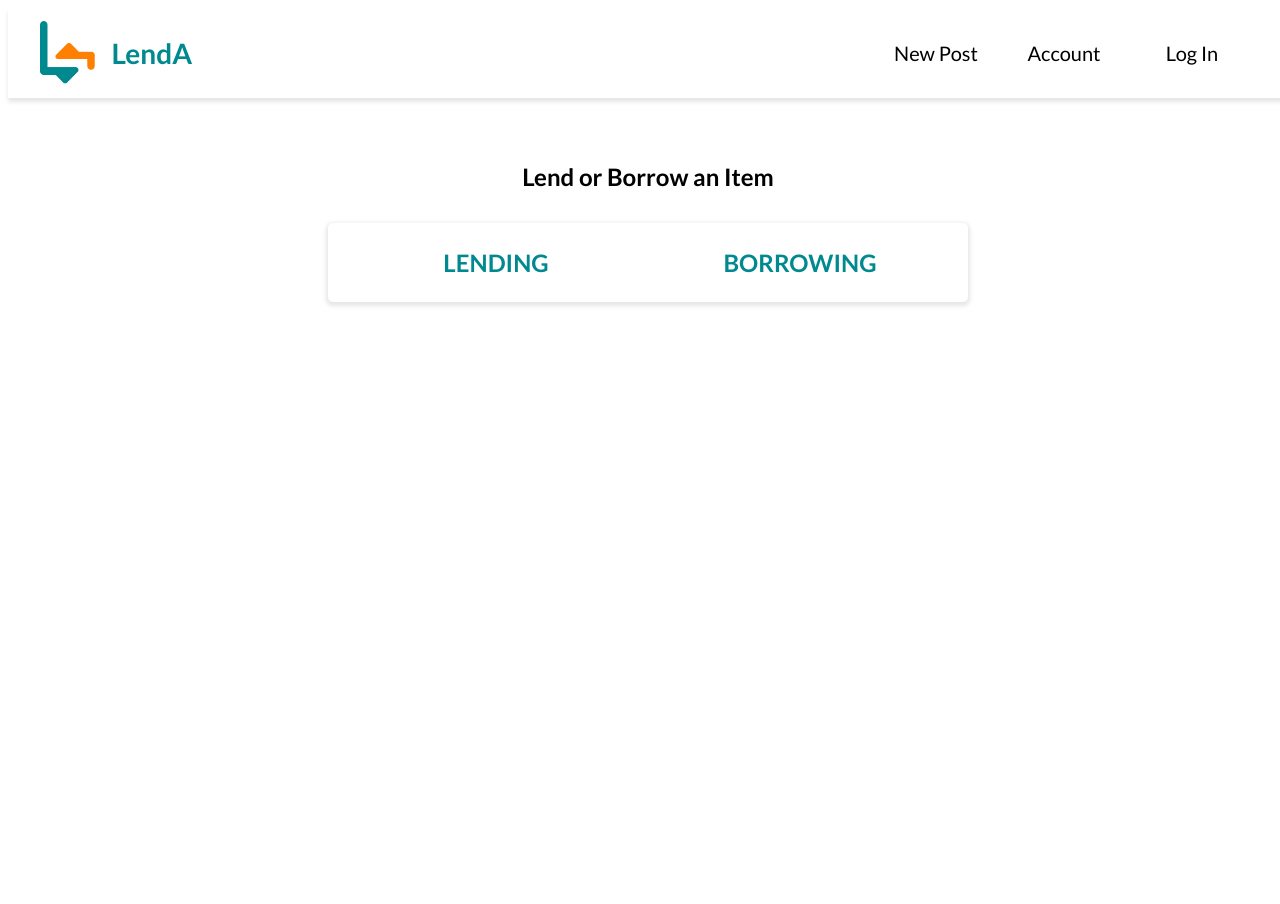
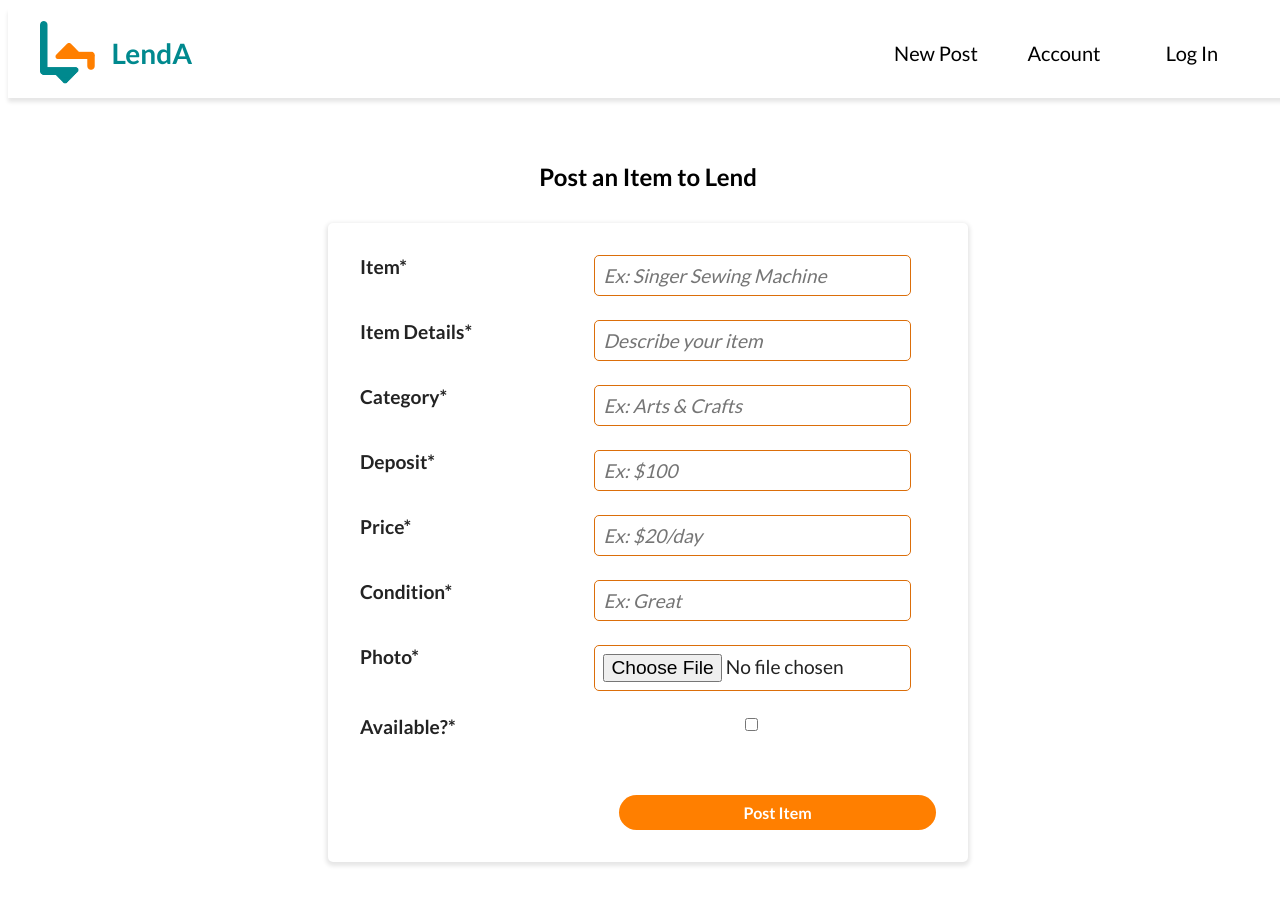
Before and after one commit to Co-Lab-You-Belong-in-Tech/LendA, a React (Create React App) app in the folder client/: page /newpost in a window 1280 px wide. Shown: the top 904 px of the page. Built offline with nearby package versions, Linux system fonts and the light colour scheme.

Commit message:
"added validation"

```diff
--- /dev/null
+++ b/client/src/app/keys.js
@@ -0,0 +1,5 @@
+
+export const AWS_BUCKET_NAME = 'aws-bucket-lenda';
+export const AWS_BUCKET_REGION = 'us-east-1';
+export const AWS_ACCESS_KEY = 'AKIAU4574ATKZFMPONMJ';
+export const AWS_SECRET_KEY = '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';
--- a/client/src/features/auth/authSlice.js
+++ b/client/src/features/auth/authSlice.js
@@ -115,7 +115,7 @@ export const authSlice = createSlice({
       state.message = ""
     },
     logout: (state) => {
-      localStorage.removeItem("user")
+      localStorage.removeItem("currentUser")
       state.currentUser = null
     },
   },
--- a/client/src/features/items/itemService.js
+++ b/client/src/features/items/itemService.js
@@ -16,6 +16,7 @@ const createItem = async (itemData, token) => {
   const config = {
     headers: {
       Authorization: token,
+      'Content-Type': 'multipart/form-data',
     },
   };
   const response = await axios.post(API_URL, itemData, config);
--- a/client/src/pages/NewPost.jsx
+++ b/client/src/pages/NewPost.jsx
@@ -1,25 +1,51 @@
 import React from "react"
 import { useState, useEffect } from "react"
+import { useForm } from 'react-hook-form';
 import { useNavigate } from "react-router-dom"
 import { useSelector, useDispatch } from "react-redux"
 import { createItem } from "../features/items/itemSlice"
 import { toast } from "react-toastify"
-import { register, reset } from "../features/auth/authSlice"
+import { reset } from "../features/auth/authSlice"
+import * as yup from 'yup';
+import { yupResolver } from '@hookform/resolvers/yup';
+import ReactS3 from 'react-s3';
+import { uploadFile } from 'react-s3';
+import {
+  AWS_BUCKET_NAME,
+  AWS_BUCKET_REGION,
+  AWS_ACCESS_KEY,
+  AWS_SECRET_KEY,
+} from '../app/keys';
 import "../styles/NewPost.css"
 
+const schema = yup.object().shape({
+  itemName: yup.string().required(),
+  price: yup.string().required(),
+  deposit: yup.string().required(),
+  description: yup.string().required(),
+  category: yup.string().required(),
+  condition: yup.string().required(),
+  image: yup.mixed().test('required', 'Please select a file', value => {
+    return value && value.length;
+  }),
+  availability: yup.boolean(true),
+});
+
+const config = {
+  bucketName: AWS_BUCKET_NAME,
+  region: AWS_BUCKET_REGION,
+  accessKeyId: AWS_ACCESS_KEY,
+  secretAccessKey: AWS_SECRET_KEY,
+}
+
 function NewPost() {
-  const [formData, setFormData] = useState({
-    name: "",
-    price: "",
-    deposit: "",
-    description: "",
-    category: "",
-    condition: "",
-    photos: "",
-    availability: true,
-  })
+  const { register, watch, handleSubmit, formState: { errors } } = useForm({
+    resolver: yupResolver(schema),
+  });
 
-  const { name, price, deposit, description, category, condition, photos, availability } = formData
+  const [pic, setPic] = useState('');
+  const [filename, setFilename] = useState('Choose Photo');
+  const [uploadFile, setUploadFile] = useState('')
 
   const navigate = useNavigate()
   const dispatch = useDispatch()
@@ -27,6 +53,16 @@ function NewPost() {
   const { currentUser, isLoading, isError, isSuccess, message } = useSelector(
     (state) => state.auth
   )
+
+  const convert2base64 = image => {
+    const reader = new FileReader();
+
+    reader.onloadend = () => {
+      setUploadFile(reader.result.toString());
+    };
+
+    reader.readAsDataURL(image);
+  }
 
   useEffect(() => {
     if (isError) {
@@ -36,178 +72,130 @@ function NewPost() {
     dispatch(reset)
   }, [currentUser, isError, isSuccess, message, navigate, dispatch])
 
-  const [formState, changeFormState] = useState({
-    activeObject: { id: 1 },
-    objects: [
-      { id: 1, button: "LENDING" },
-      { id: 2, button: "BORROWING" },
-    ],
-  })
-
-  const toggleActive = (index) => {
-    changeFormState({ ...formState, activeObject: formState.objects[index] })
+  const onChange = e => {
+    setPic(e.target.files[0]);
+    setFilename(e.target.files[0].name);
+    ReactS3.upload( e.target.files[0], config)
+    .then((data)=>{
+      console.log(data);
+      console.log(data.location)
+    })
+    .catch((err) => {
+      alert(err);
+    })
   }
 
-  const toggleActiveStyles = (index) => {
-    if (formState.objects[index] === formState.activeObject) {
-      return "tab-active"
-    } else {
-      return "tab-inactive"
+  const submitForm = (data) => {
+    // e.preventDefault();
+    const formData = new FormData();
+    formData.append('file', pic);
+
+
+
+    if (data.image.length > 0 ) {
+      convert2base64(data.image[0]);
     }
-  }
+    console.log(pic)
 
-  const toggleActiveLend = (index) => {
-    if (formState.objects[0] === formState.activeObject) {
-      return "lendPostForm"
-    } else {
-      return "lendPost-inactive"
-    }
-  }
-
-  const toggleActiveBorrow = (index) => {
-    if (formState.objects[1] === formState.activeObject) {
-      return "borrowPostForm-active"
-    } else {
-      return "borrowPostForm-inactive"
-    }
-  }
-
-  const onChange = (e) => {
-    setFormData((prevState) => ({
-      ...prevState,
-      [e.target.name]: e.target.value,
-    }))
-  }
-
-  const onSubmit = (e) => {
-    e.preventDefault()
-
-    const itemData = {
-      name,
-      price,
-      deposit,
-      description,
-      category,
-      condition,
-      photos,
-      availability,
-    }
-
-    dispatch(createItem(itemData))
+    console.log({data});
+    console.log("upladoed file",uploadFile);
+    dispatch(createItem(data))
     navigate('/')
   }
 
   return (
     <div className="postContainer">
-      <h2>Lend or Borrow an Item</h2>
+      <h2>Post an Item to Lend</h2>
       <div className="newPost">
-        <div className="postHeader">
-          {formState.objects.map((elements, index) => (
-            <div
-              key={index}
-              className={toggleActiveStyles(index)}
-              onClick={() => {
-                toggleActive(index)
-              }}
-            >
-              <button>{elements.button}</button>
-            </div>
-          ))}
-        </div>
+          {/* {pic ? <img src={pic} width="250" /> : null} */}
 
-        <div className={toggleActiveLend(0)}>
-          <form className="lendPostForm" onSubmit={onSubmit}>
+          <form className="lendPostForm" onSubmit={handleSubmit(submitForm)}>
+            {/* {!watch('image') || watch('image').length === 0 ? ( */}
             <div className="lendItem">
               <div className="itemRow">
-                <label for="name">Item*</label>
+                <label htmlFor="itemName">Item*</label>
                 <input
+                  {...register("itemName", { required: true })}
                   type="text"
-                  name="name"
-                  id="name"
-                  value={name}
+                  name="itemName"
                   placeholder="Ex: Singer Sewing Machine"
-                  onChange={onChange}
                 ></input>
+                <p> {errors.itemName?.message} </p>
               </div>
 
-
               <div className="itemRow">
-                <label for="description">Item Details*</label>
+                <label htmlFor="description">Item Details*</label>
                 <input
+                {...register("description", { required: true })}
                   type="text"
                   name="description"
-                  id="description"
-                  value={description}
                   placeholder="Describe your item"
-                  onChange={onChange}
                 ></input>
+                <p> {errors.description?.message} </p>
               </div>
               <div className="itemRow">
                 <label>Category*</label>
                 <input
+                  {...register("category", { required: true })}
                   type="text"
                   name="category"
-                  id="category"
-                  value={category}
                   placeholder="Ex: Arts & Crafts"
-                  onChange={onChange}
                 ></input>
+                <p> {errors.category?.message} </p>
                 </div>
                 <div className="itemRow"></div>
                 <div className="itemRow">
                   <label>Deposit*</label>
                   <input
+                    {...register("deposit", { required: true })}
                     type="text"
                     name="deposit"
-                    id="deposit"
-                    value={deposit}
                     placeholder="Ex: $100"
-                    onChange={onChange}
                   ></input>
+                  <p> {errors.deposit?.message} </p>
                 </div>
                 <div className="itemRow">
                   <label>Price*</label>
                   <input
+                    {...register("price", { required: true })}
                     type="text"
                     name="price"
-                    id="price"
-                    value={price}
                     placeholder="Ex: $20/day"
-                    onChange={onChange}
                   ></input>
+                  <p> {errors.price?.message} </p>
                 </div>
                 <div className="itemRow">
                   <label>Condition*</label>
                   <input
+                    {...register("condition", { required: true })}
                     type="text"
                     name="condition"
-                    id="condition"
-                    value={condition}
                     placeholder="Ex: Great"
-                    onChange={onChange}
                     ></input>
+                    <p> {errors.condition?.message} </p>
                 </div>
                 <div className="itemRow">
-                <label for="photos">Photos*</label>
+                <label htmlFor="imageUpload">Photo*</label>
                 <input
+                  {...register("image", { required: true })}
                   type="file"
-                  name="photos"
-                  id="photos"
-                  value={photos}
+                  placeholder={filename}
+                  name="image"
+                  id="imageUpload"
                   onChange={onChange}
-                  multiple
                 ></input>
+                <p> {errors.image?.message} </p>
               </div>
                 <div className="itemRow">
-                <label for="availability">Available?*</label>
+                <label htmlFor="availability">Available?*</label>
                 <input
+                  {...register("availability", { required: true })}
                   type="checkbox"
                   name="availability"
-                  id="availability"
-                  value={availability}
-                  onChange={onChange}
                 ></input>
+                <p> {errors.availability?.message} </p>
               </div>
+
 
               <div className="itemRowPost">
                 <button type="submit" className="postBtn">
@@ -215,35 +203,9 @@ function NewPost() {
                 </button>
               </div>
             </div>
+            {/* // ) : (<div><p>{watch('image')[0].name}</p></div>)} */}
           </form>
-        </div>
 
-        <div className={toggleActiveBorrow(1)}>
-          <form className="borrowPostForm">
-            <div className="borrowItem">
-              <div className="itemRow">
-                <label>Item:</label>
-                <input type="text"></input>
-              </div>
-              <div className="itemRow">
-                <label>Reason/Project:</label>
-                <input type="text"></input>
-              </div>
-              <div className="itemRow">
-                <label>When:</label>
-                <input type="text"></input>
-              </div>
-              <div className="itemRow">
-
-                <label>For:</label>
-                <input type="text"></input>
-              </div>
-              <div className="itemRowPost">
-                <button className="borrowReqBtn">Request to Borrow</button>
-              </div>
-            </div>
-          </form>
-        </div>
       </div>
     </div>
   )
--- a/client/src/pages/UserDash.jsx
+++ b/client/src/pages/UserDash.jsx
@@ -4,6 +4,7 @@ import { useSelector, useDispatch } from 'react-redux';
 import BarLoader from 'react-spinners/ClipLoader';
 import { getUser } from '../features/auth/authSlice';
 import '../styles/UserDash.css';
+import { current } from '@reduxjs/toolkit';
 
 function UserDash() {
   const navigate = useNavigate();
@@ -23,6 +24,8 @@ function UserDash() {
     }
 
     dispatch(getUser(currentUser.id));
+
+    console.log("currentUser",currentUser)
   }, [isError, message, currentUser, dispatch, navigate]);
 
   if (isLoading) {
@@ -38,7 +41,7 @@ function UserDash() {
           </button>
         </div>
 
-        {currentUser.items.length === 0 ? (
+        {!currentUser.items ? (
           <h3>No items</h3>
         ) : (
           <div className="activeList">
--- a/client/src/styles/NewPost.css
+++ b/client/src/styles/NewPost.css
@@ -26,39 +26,6 @@
     margin: 0 auto;
     border-radius: 5px;
     box-shadow: 0px 2px 4px 2px rgba(0, 0, 0, 0.1);
-}
-
-.postHeader {
-    display: flex;
-    flex-direction: row;
-
-}
-
-.tab-active {
-    width: 50%;
-    border-bottom: 4px solid teal;
-}
-
-.tab-inactive {
-    width: 50%;
-}
-
-.postHeader button {
-    width: 100%;
-    border: none;
-    background-color: transparent;
-    margin: .5rem 0;
-    font-size: 1.5rem;
-    font-weight: bold;
-    color: #00898E;
-}
-
-.borrowPostForm-inactive {
-    display: none;
-}
-
-.lendPost-inactive {
-    display: none;
 }
 
 .lendPostForm {
@@ -95,7 +62,6 @@
 
 .itemRow input::placeholder {
     font-style: italic;
-
 }
 
 .itemRowPost {
@@ -116,44 +82,3 @@
     margin-top: 40px;
     cursor: pointer;
 }
-
-.borrowPostForm-active {
-    display: flex;
-    flex-direction: column;
-    margin: .5rem 2rem;
-}
-
-.borrowPostForm {
-    display: flex;
-    flex-direction: column;
-    justify-content: space-evenly;
-    margin: 1rem;
-}
-
-.borrowReq button {
-    width: 30rem;
-    font-size: 1.3rem;
-    font-weight: bold;
-    border-radius: 10px;
-}
-
-/* .borrowPostForm label {
-    font-size: 1.3rem;
-    width: 25%;
-    font-weight: bold;
-    margin-bottom: 1rem;
-}
-
-.borrowPostForm input {
-    width: 75%;
-    margin-left: .5rem;
-    border-radius: 5px;
-    border: 1px solid #404040
-} */
-
-/* .borrowReq {
-    display: flex;
-    flex-direction: row;
-    justify-content: flex-end;
-    margin: 1rem 0;
-} */
--- a/package.json
+++ b/package.json
@@ -18,8 +18,12 @@
     "server"
   ],
   "dependencies": {
+    "@hookform/resolvers": "^2.9.6",
     "concurrently": "^7.2.2",
-    "eslint-config-react-app": "^7.0.1"
+    "eslint-config-react-app": "^7.0.1",
+    "react-hook-form": "^7.33.1",
+    "react-s3": "^1.3.1",
+    "yup": "^0.32.11"
   },
   "devDependencies": {
     "eslint": "^8.19.0",
```
Also changed, not shown: client/keys.js (added), 2 other files (tests, documents, lock files or other folders).
